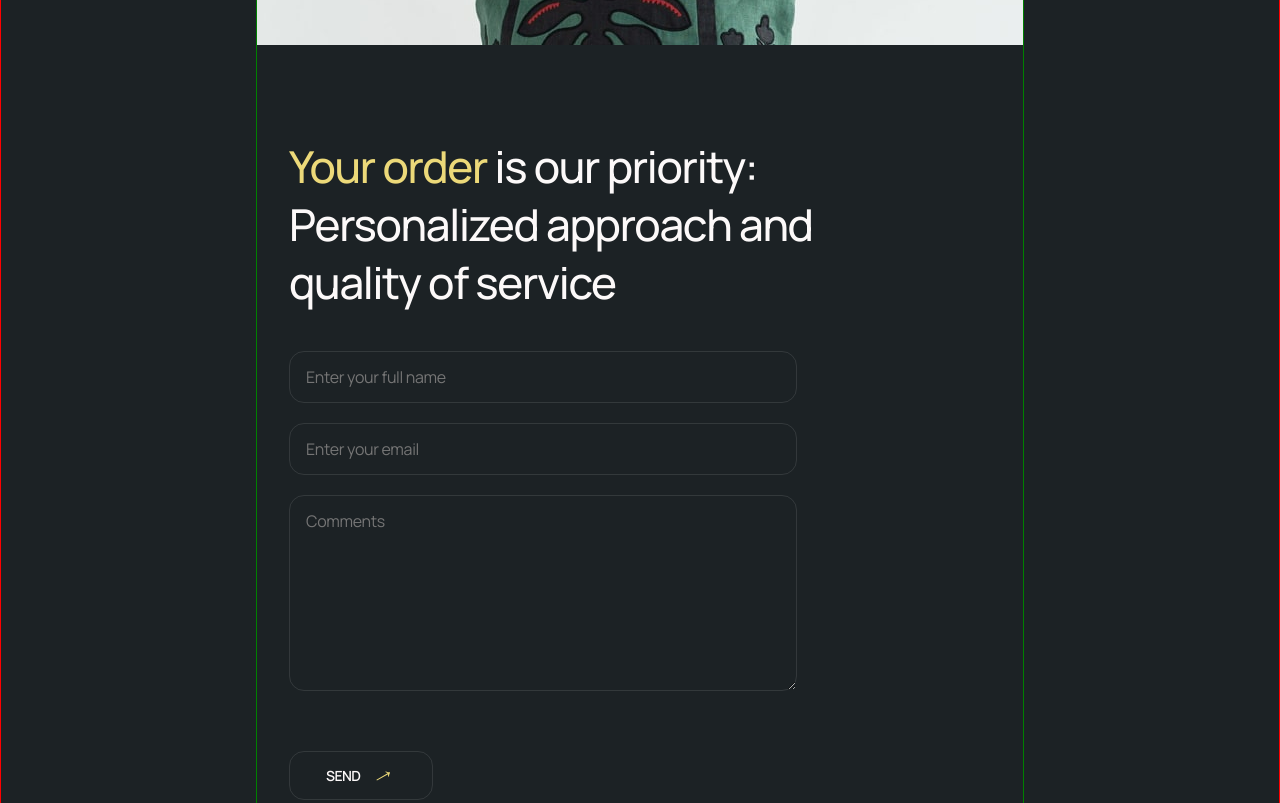
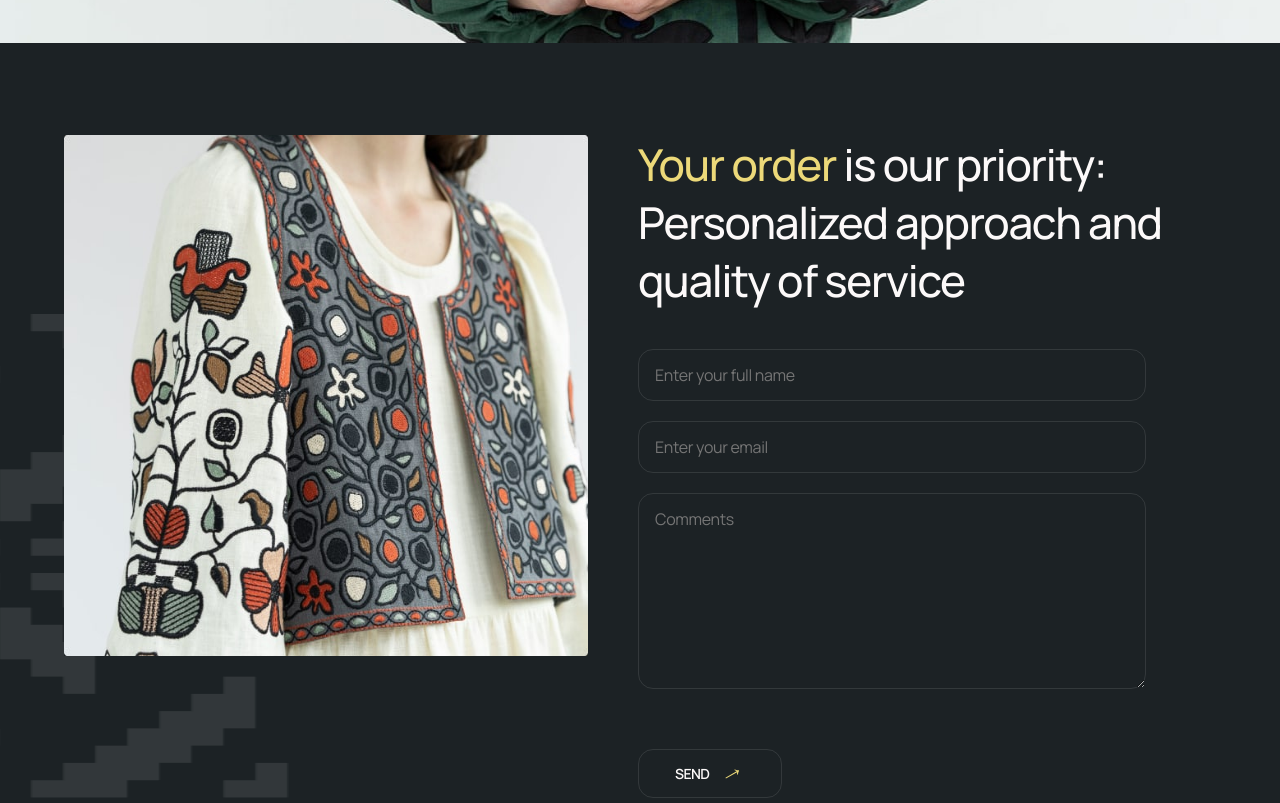
Before and after one commit to f0rd0101/Vyshyvanka-Vibes-Team---Unicodes-, a website built with Vite: page src/index.html in a window 1280 px wide. Shown: the part 1500-2303 px from the top of the page. Built offline with nearby package versions, Linux system fonts and the light colour scheme.

Commit message:
desktop version
фіналОЧКА

```diff
--- a/src/css/your-order.css
+++ b/src/css/your-order.css
@@ -1,6 +1,5 @@
 .your-order {
     padding-top: 80px;
-    border: 1px solid red;
 }
 .your-order-cont {
     width: 100%;
@@ -11,7 +10,6 @@
     background-repeat: no-repeat;
     background-size: 100% contain;
     background-position: center top;
-    border: 1px solid green;
 }
 @media (min-resolution:192dpi) {
     .your-order-cont {
@@ -22,13 +20,16 @@
     }
 }
 .your-order-slogan {
-    padding-top: 630px;
     font-size: 32px;
     font-style: normal;
     font-weight: 500;
     line-height: 44px;
     letter-spacing: -0.96px;
     color: #FCF9F9;
+}
+.your-order-div {
+    padding-top: 630px;
+
 }
 .yellow-slogan {
     color: #ECD979;
@@ -103,11 +104,14 @@
         }
     }
     .your-order-slogan {
-        padding-top: 868px;
         max-width: 542px;
         font-size: 44px;
         line-height: 58px;
         letter-spacing: -1.32px;
+    }
+    .your-order-div {
+        padding-top: 868px;
+
     }
     .form {
         width: 508px;
@@ -125,3 +129,39 @@
         margin: 100px 0 0 66px;
     }
 }
+@media (min-width:1280px) {
+
+    .your-order-cont {
+        padding-left: 64px;
+        padding-bottom: 0;
+        width: 100%;
+        max-width: 1280px;
+        margin: auto;
+        background-image: url(../img/second_girl_deck_1x-min.jpg), url(../img/ornament-your-order-desk-x1.png);
+        background-position: top center, left -256px bottom;
+        background-size: 1282px 776px, 545px 484px;
+
+    }
+    @media (min-resolution:192px){
+        .your-order-cont {
+            background-image: url(../img/second_girl_tab_2x-min.jpg), url(../img/ornament-your-order-tab-x2.png);
+        }
+    }
+    .choice-pict {
+        width: 524px;
+        height: 521px;
+        margin: 0;
+    }
+    .choice-pict > img {
+        width: 100%;
+        height: 100%;
+    }
+    .your-order-div {
+        width: 100%;
+        display: flex;
+        flex-direction: row-reverse;
+        justify-content: start;
+        gap: 50px;
+        margin-left: 0;
+    }
+}
--- a/src/partials/your-order.html
+++ b/src/partials/your-order.html
@@ -1,6 +1,8 @@
 
 <section class="section your-order">
   <div class="container your-order-cont">
+    <div class="your-order-div">
+      <div>
         <h2 class="your-order-slogan">
           <span class="yellow-slogan">Your order</span> is our priority: Personalized approach and quality of service
         </h2>
@@ -16,6 +18,8 @@
           </button>
 
         </form>
+
+      </div>
       <picture class="choice-pict">
         <source media="min-width:1280px" srcset="../img/our_order_deck_1x-min.jpg x1, ../img/our_order_deck_1x-min.jpg x2">
         <source media="min-width:768px" srcset="../img/our_order_tab_1x-min.jpg x1, ../img/our_order_tab_1x-min.jpg x2">
@@ -23,4 +27,6 @@
       </picture>
     </div>
 
+  </div>
+
 </section>
```
Lines whose indentation alone changed are shown as unchanged.
